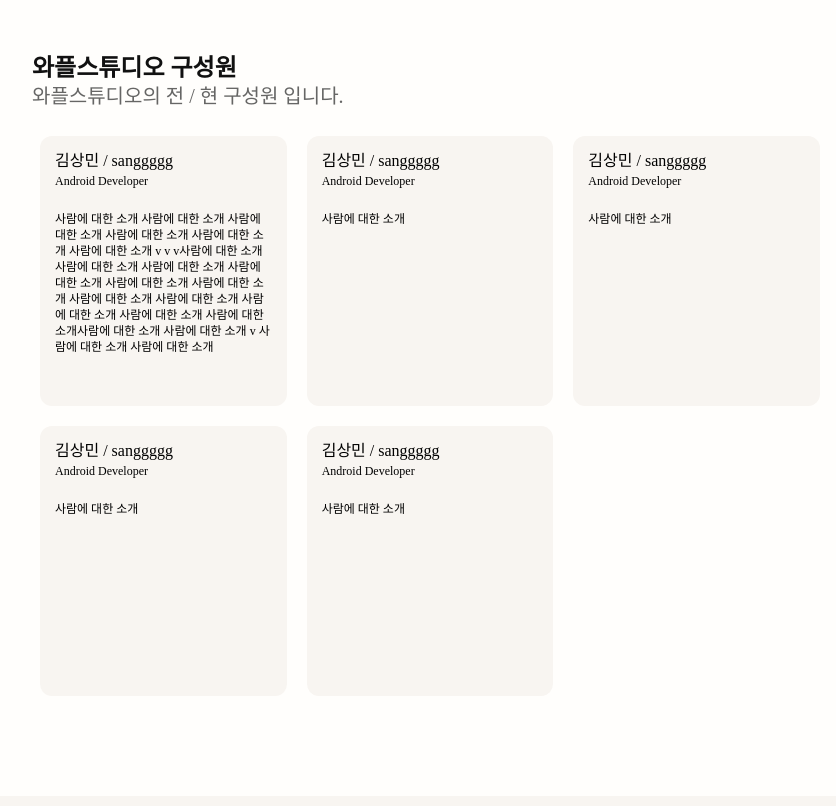
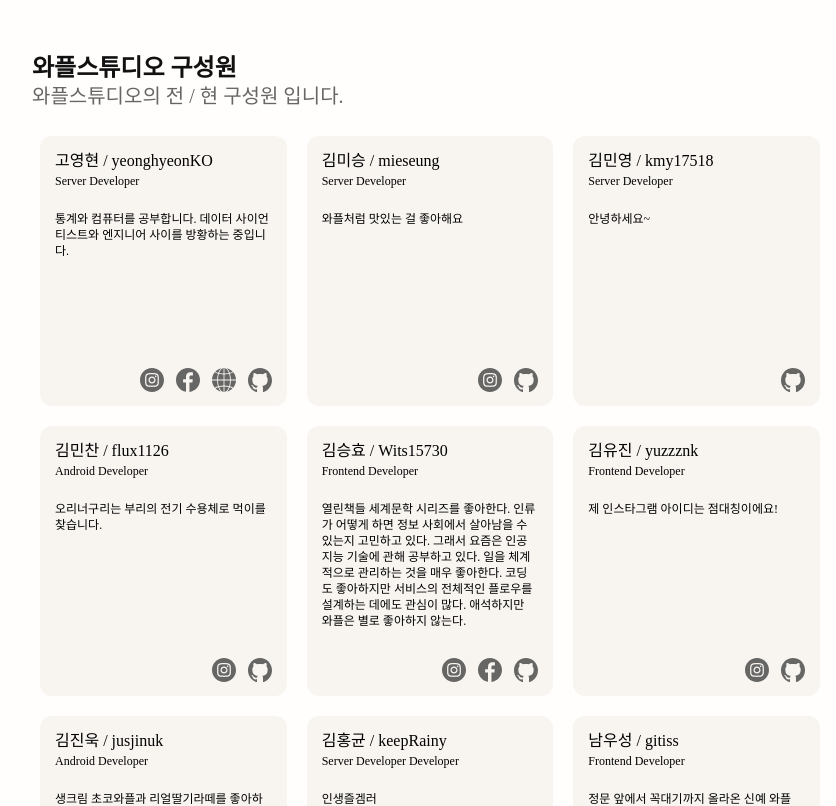
Before and after one commit to wafflestudio/wafflestudio.com, a Next.js app: page /people in a window 1280 px wide. Shown: the part 580-1386 px from the top of the page, without its empty margins (218-1054 px from the left). Built offline with nearby package versions, Linux system fonts and the light colour scheme; a web font is replaced by a local one.

Commit message:
멤버 추가

```diff
--- a/components/People/Members/Member.tsx
+++ b/components/People/Members/Member.tsx
@@ -93,7 +93,6 @@ const Member = ({
   introduction,
   instagram,
   facebook,
-  github,
   web,
 }: Props) => {
   return (
@@ -105,12 +104,12 @@ const Member = ({
       </Description>
       <Links>
         {instagram && (
-          <LinkItem href={instagram} target="_blank">
+          <LinkItem href={`https://instagram.com/${instagram}`} target="_blank">
             <Image src="/images/instagram.svg" width="24" height="24" />
           </LinkItem>
         )}
         {facebook && (
-          <LinkItem href={facebook} target="_blank">
+          <LinkItem href={`https://facebook.com/${facebook}`} target="_blank">
             <Image src="/images/facebook.svg" width="24" height="24" />
           </LinkItem>
         )}
@@ -119,8 +118,8 @@ const Member = ({
             <Image src="/images/web.svg" width="24" height="24" />
           </LinkItem>
         )}
-        {github && (
-          <LinkItem href={github} target="_blank">
+        {githubId && (
+          <LinkItem href={`https://github.com/${githubId}`} target="_blank">
             <Image src="/images/github.svg" width="24" height="24" />
           </LinkItem>
         )}
--- a/components/People/Members/index.tsx
+++ b/components/People/Members/index.tsx
@@ -1,6 +1,8 @@
 import Member from './Member'
 import styled from 'styled-components'
 import SectionTitle from 'components/Common/SectionTitle'
+
+import members from './members.json'
 
 const Box = styled.section`
   width: 780px;
@@ -45,68 +47,18 @@ const Members = () => (
       subTitle="와플스튜디오의 전 / 현 구성원 입니다."
     />
     <MembersWrapper>
-      <Member
-        name={'김상민'}
-        githubId={'sanggggg'}
-        position={'Android Developer'}
-        introduction={
-          '사람에 대한 소개 사람에 대한 소개 사람에 대한 소개 사람에 대한 소개 사람에 대한 소개 사람에 대한 소개 v v v사람에 대한 소개 사람에 대한 소개 사람에 대한 소개 사람에 대한 소개 사람에 대한 소개 사람에 대한 소개 사람에 대한 소개 사람에 대한 소개 사람에 대한 소개 사람에 대한 소개 사람에 대한 소개사람에 대한 소개 사람에 대한 소개 v 사람에 대한 소개 사람에 대한 소개'
-        }
-        links={{
-          github: 'https://www.naver.com',
-          facebook: 'https://www.naver.com',
-          web: 'https://www.naver.com',
-          instagram: 'https://www.naver.com',
-        }}
-      />
-      <Member
-        name={'김상민'}
-        githubId={'sanggggg'}
-        position={'Android Developer'}
-        introduction={'사람에 대한 소개'}
-        links={{
-          github: 'https://www.naver.com',
-          facebook: 'https://www.naver.com',
-          web: 'https://www.naver.com',
-          instagram: 'https://www.naver.com',
-        }}
-      />
-      <Member
-        name={'김상민'}
-        githubId={'sanggggg'}
-        position={'Android Developer'}
-        introduction={'사람에 대한 소개'}
-        links={{
-          github: 'https://www.naver.com',
-          facebook: 'https://www.naver.com',
-          web: 'https://www.naver.com',
-          instagram: 'https://www.naver.com',
-        }}
-      />
-      <Member
-        name={'김상민'}
-        githubId={'sanggggg'}
-        position={'Android Developer'}
-        introduction={'사람에 대한 소개'}
-        links={{
-          github: 'https://www.naver.com',
-          facebook: 'https://www.naver.com',
-          web: 'https://www.naver.com',
-          instagram: 'https://www.naver.com',
-        }}
-      />
-      <Member
-        name={'김상민'}
-        githubId={'sanggggg'}
-        position={'Android Developer'}
-        introduction={'사람에 대한 소개'}
-        links={{
-          github: 'https://www.naver.com',
-          facebook: 'https://www.naver.com',
-          web: 'https://www.naver.com',
-          instagram: 'https://www.naver.com',
-        }}
-      />
+      {members.map((member) => (
+        <Member
+          name={member.name}
+          githubId={member.githubId}
+          position={member.position}
+          introduction={member.introduction}
+          github={member.githubId}
+          facebook={member.facebook}
+          web={member.web}
+          instagram={member.instagram}
+        />
+      ))}
     </MembersWrapper>
   </Box>
 )
--- /dev/null
+++ b/components/People/Members/members.json
@@ -0,0 +1,39 @@
+[
+  {"name":"고영현","githubId":"yeonghyeonKO","position":"Server Developer","introduction":"통계와 컴퓨터를 공부합니다. 데이터 사이언티스트와 엔지니어 사이를 방황하는 중입니다.","instagram":"adv_English","facebook":"yeong.hyeon.Ko95","web":"https://yeonghyeonko.github.io"},
+  {"name":"김미승","githubId":"mieseung","position":"Server Developer","introduction":"와플처럼 맛있는 걸 좋아해요","instagram":"mieseung","facebook":"","web":""},
+  {"name":"김민영","githubId":"kmy17518","position":"Server Developer","introduction":"안녕하세요~","instagram":"","facebook":"","web":""},
+  {"name":"김민찬","githubId":"flux1126","position":"Android Developer","introduction":"오리너구리는 부리의 전기 수용체로 먹이를 찾습니다.","instagram":"mck1m","facebook":"","web":""},
+  {"name":"김승효","githubId":"Wits15730","position":"Frontend Developer","introduction":"열린책들 세계문학 시리즈를 좋아한다. 인류가 어떻게 하면 정보 사회에서 살아남을 수 있는지 고민하고 있다. 그래서 요즘은 인공지능 기술에 관해 공부하고 있다. 일을 체계적으로 관리하는 것을 매우 좋아한다. 코딩도 좋아하지만 서비스의 전체적인 플로우를 설계하는 데에도 관심이 많다. 애석하지만 와플은 별로 좋아하지 않는다.","instagram":"davidkim2316","facebook":"davidkim15730","web":""},
+  {"name":"김유진","githubId":"yuzzznk","position":"Frontend Developer","introduction":"제 인스타그램 아이디는 점대칭이에요!","instagram":"yuzzznh","facebook":"","web":""},
+  {"name":"김진욱","githubId":"jusjinuk","position":"Android Developer","introduction":"생크림 초코와플과 리얼딸기라떼를 좋아하는 개발자입니다.","instagram":"","facebook":"","web":""},
+  {"name":"김홍균","githubId":"keepRainy","position":"Server Developer Developer","introduction":"인생즐겜러","instagram":"","facebook":"","web":""},
+  {"name":"남우성","githubId":"gitiss","position":"Frontend Developer","introduction":"정문 앞에서 꼭대기까지 올라온 신예 와플 파티셰","instagram":"","facebook":"","web":""},
+  {"name":"문서윤","githubId":"symoon9","position":"Server Developer","introduction":"아직 병아리 단계지만... 열심히 하겠습니다","instagram":"","facebook":"","web":""},
+  {"name":"박도현","githubId":"dodo4114","position":"Server Developer","introduction":"시그널 만드는 사람.\n창업 스타트업 관심있으면 연락주세오","instagram":"dohyeon_1027","facebook":"dohyeon1027","web":"https://www.signal.love/"},
+  {"name":"박명훈","githubId":"eldpswp99","position":"Server Developer","introduction":"-')=b","instagram":"","facebook":"","web":""},
+  {"name":"박범규","githubId":"bumkyu00","position":"Android Developer","introduction":"열심히 하는 사람입니다.","instagram":"","facebook":"","web":""},
+  {"name":"박선재","githubId":"cs71107","position":"Server Developer","introduction":"cs71107입니다","instagram":"","facebook":"박선재","web":""},
+  {"name":"박윤수","githubId":"Junetrbl","position":"Server Developer","introduction":"Rock musician","instagram":"junetrbl","facebook":"","web":""},
+  {"name":"박은천","githubId":"pullup-dip-burpee","position":"Server Developer","introduction":"백엔드 초보입니다","instagram":"","facebook":"","web":"pullup-dip-burpee.github.io"},
+  {"name":"우현민","githubId":"woohm402","position":"Frontend Developer","introduction":"ㅊㄴㄴ","instagram":"luckmin432","facebook":"100008168078125","web":"woohm404.com"},
+  {"name":"유남규","githubId":"noaarhk","position":"Server Developer","introduction":"일로(와)(플)젝 가치하자","instagram":"namq.r","facebook":"","web":""},
+  {"name":"이상규","githubId":"gyusang","position":"Server Developer","introduction":"안녕하세요, 저는 수학, 논리, 컴퓨터를 좋아하는 이상규입니다. 2020년부터 서울대학교에서 컴퓨터공학을 전공하고 있고, Neural Network에 관심이 많습니다!저에게 궁금한 점이 있다면 언제든지 연락 주세요.","instagram":"sanggyu314","facebook":"sanggyu.developer","web":"https://gyusang.medium.com/"},
+  {"name":"이승민","githubId":"veldic","position":"Android Developer","introduction":"Hello, Waffle!","instagram":"square_min_v","facebook":"veldic","web":""},
+  {"name":"이유빈","githubId":"yblee2001","position":"Android Developer","introduction":"서울대학교 컴퓨터공학부 19학번","instagram":"","facebook":"","web":""},
+  {"name":"임유진","githubId":"gina0605","position":"Server Developer","introduction":"좋은 팀원들과 프로젝트가 하고싶어요","instagram":"","facebook":"","web":""},
+  {"name":"임종원","githubId":"elijah0430","position":"Server Developer","introduction":"개발 초보입니다..!","instagram":"jongwon0430","facebook":"elijah0430","web":""},
+  {"name":"정다운","githubId":"jeongdaun","position":"Frontend Developer","introduction":"안녕하세요","instagram":"","facebook":"","web":""},
+  {"name":"정대용","githubId":"GanziDaeyong","position":"Server Developer","introduction":"열심히 하는 컴맹입니다.","instagram":"iwin1203","facebook":"GanziDaeyong","web":"https://blog.naver.com/iwin1203"},
+  {"name":"정명구","githubId":"guzus","position":"Server Developer","introduction":"~굴러가는 돌멩이입니다~","instagram":"","facebook":"","web":"http://mint-choco.shop"},
+  {"name":"정민수","githubId":"j-min5u","position":"Server Developer","introduction":"SNUCSE19 Chobo Server Developer Devoloper","instagram":"j-min5u","facebook":"","web":""},
+  {"name":"정승빈","githubId":"gnarmeister","position":"Frontend Developer","introduction":"호랑이는 토끼를 사냥할 때도 최선을 다하지 like me","instagram":"sngbin_","facebook":"","web":""},
+  {"name":"정우근","githubId":"jwg1108","position":"Android Developer","introduction":"SNUCSE 19/Android","instagram":"woo_geun.j","facebook":"","web":""},
+  {"name":"정지민","githubId":"tictactoeid","position":"Server Developer","introduction":"내가 만든 서비스를 많은 사람들이 이용하기를 바라는 Server Developer 개발자","instagram":"","facebook":"","web":""},
+  {"name":"정희수","githubId":"ssu1018","position":"Frontend Developer","introduction":"민트 초코, 갓내린 커피를 좋아하는 사당동의 아들 정희수, 겨울만 기다리는 열혈 스노우보더","instagram":"pann_hs","facebook":"","web":"https://heesu.site"},
+  {"name":"조승한","githubId":"pasa3232","position":"Server Developer","introduction":"snucse 19 조승한","instagram":"seunghan_ss","facebook":"","web":""},
+  {"name":"최신혁","githubId":"shchoi94","position":"Server Developer","introduction":"의도없는 ‘그냥’ 지양하려 노력합니다.","instagram":"","facebook":"","web":""},
+  {"name":"최종현","githubId":"jonghyunchoe","position":"Server Developer","introduction":"데이터베이스, AI, 퀀트에 관심이 많은 학부생입니다. ","instagram":"andy.choe729","facebook":"andy.choe.184","web":"https://www.linkedin.com/in/andy-choe-b90b18144/"},
+  {"name":"최준호","githubId":"whiteruby02","position":"Server Developer","introduction":"안녕하세요 경영학과 최준호입니다!","instagram":"jooooooon_ho","facebook":"","web":""},
+  {"name":"최형욱","githubId":"GoGiants1","position":"Frontend Developer","introduction":"리액트, 플러터로 서비스 만들어보고 싶어요!","instagram":"woogie.97","facebook":"","web":""},
+  {"name":"함태원","githubId":"ZyeLK","position":"Frontend Developer","introduction":"활동분야: HTML, 리액트, C, 스크래치, 마인크래프트 레드스톤","instagram":"zz_zye","facebook":"","web":""}
+]
```
